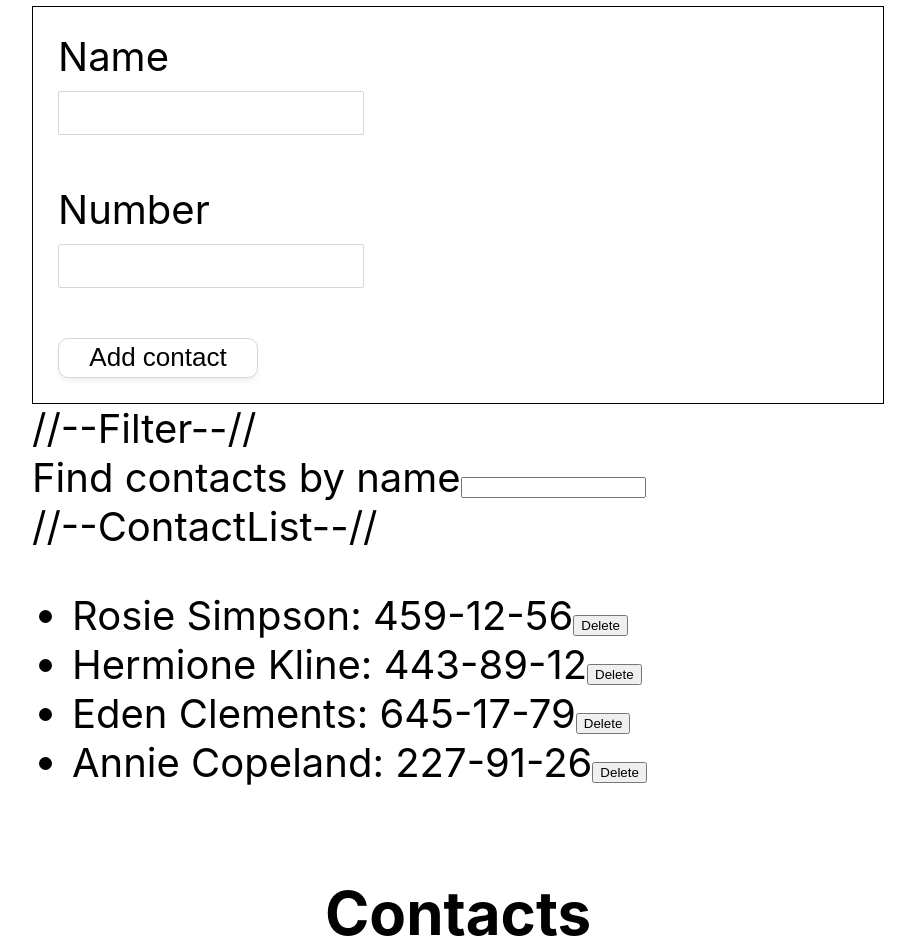
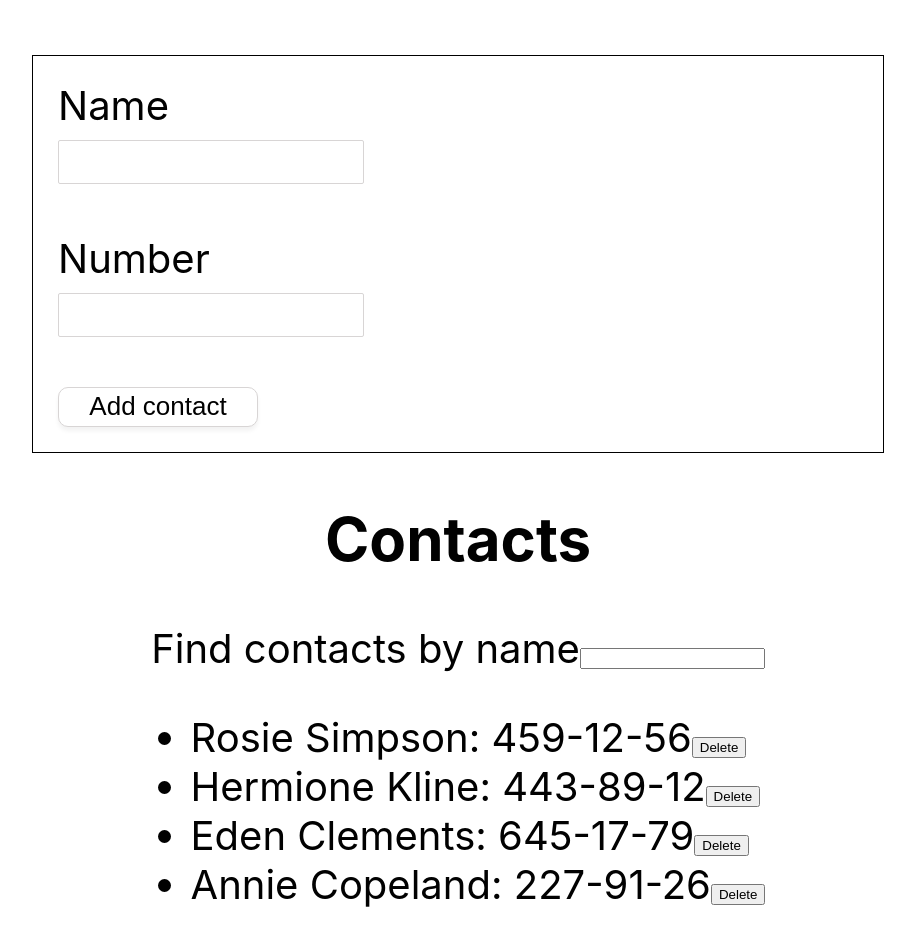
Before and after one commit to GitGoIT/goit-react-hw-04-phonebook, a React (Create React App) app: page / in a window 1280 px wide. Shown: the whole page, without its empty margins (182-1097 px from the left). After the commit the page ends 909 px from the top, so only its background shows below. Built offline with nearby package versions, Linux system fonts and the light colour scheme.

Commit message:
commit_draft-upd

```diff
--- a/src/components/App.jsx
+++ b/src/components/App.jsx
@@ -1,7 +1,83 @@
-import { ContactForm } from "./ContactForm/ContactForm.jsx"
+// import { ContactForm } from "./ContactForm/ContactForm.jsx"
+import { Component } from "react";
+import { nanoid } from "nanoid";
+import propTypes from 'prop-types';
+import css from './/ContactForm/ContactForm.module.css';
 
 
-export const App = () => {
+export class App extends Component {
+
+   state = {
+        contacts: [
+           {id: nanoid(), name: 'Rosie Simpson', number: '459-12-56'},
+           {id: nanoid(), name: 'Hermione Kline', number: '443-89-12'},
+           {id: nanoid(), name: 'Eden Clements', number: '645-17-79'},
+           {id: nanoid(), name: 'Annie Copeland', number: '227-91-26'},
+       ],
+       name: '',
+       number: '',
+       filter: ''
+    }
+
+    addContact = (e) => {
+        e.preventDefault();
+        this.setState(prevState => {
+            const { name, number, contacts } = prevState;
+            if (this.isDublicate(name, number)) {    // cheking for dublicate in state list
+                return alert(`${name} is already in contacts`)
+            }
+            const newContact = {
+                id: nanoid(),
+                name,
+                number,
+            }
+            return {contacts: [newContact, ...contacts], name:"", number:""}
+        })
+    }
+
+    deleteContact (id) {
+        this.setState(({ contacts }) => {
+            const newContacts = contacts.filter(contact => contact.id !== id);
+            return { contacts: newContacts}
+       })
+    }
+
+    handleChange = ({ target }) => {
+        const { name, value } = target;
+        this.setState({
+            [name]: value
+        })
+
+    }
+
+    isDublicate(name, number) {
+        const normalizedName = name.toLowerCase();
+        const normalizedNumber = number.toLowerCase();
+        const { contacts } = this.state;
+        const result = contacts.find(({ name, number }) => {
+            return (name.toLowerCase() === normalizedName && number.toLowerCase() === normalizedNumber)
+        })
+        return Boolean(result)
+    }
+
+    getFilteredContacts() {
+        const { filter, contacts } = this.state;
+        if (!filter) {   // cheking if filter input is empty (false) then do nothing
+            return contacts;
+        }
+        const normalizedFilter = filter.toLowerCase();
+        const result = contacts.filter(({ name, number }) => {
+            return (name.toLowerCase().includes(normalizedFilter) || number.toLowerCase().includes(normalizedFilter) )
+        })
+        return result;
+  }
+
+  render() {
+    const { addContact, handleChange } = this;
+    const { name, number } = this.state
+    const contacts = this.getFilteredContacts();
+    const contact = contacts.map(({ id, name, number }) => <li key={id}>{name}: {number}<button onClick={() => this.deleteContact(id)} type="button">Delete</button></li>)
+
     return (
       <div
         style={{
@@ -15,11 +91,40 @@ export const App = () => {
         }}
       >
         <h1>Phonebook</h1>
-      <ContactForm />
+        <form action="" className={css.container} onSubmit={addContact}>
+                    <div className={css.block}>
+                        <label htmlFor="">Name</label>
+                        <input onChange={handleChange} value={name} className={css.input}
+                            type="text"
+                            name="name"
+                            pattern="^[a-zA-Zа-яА-Я]+(([' -][a-zA-Zа-яА-Я ])?[a-zA-Zа-яА-Я]*)*$"
+                            title="Name may contain only letters, apostrophe, dash and spaces. For example Adrian, Jacob Mercer, Charles de Batz de Castelmore d'Artagnan"
+                            required
+                        />
+                    </div>
+                    <div className={css.block}>
+                        <label htmlFor="">Number</label>
+                        <input onChange={handleChange} value={number} className={css.input}
+                            type="tel"
+                            name="number"
+                            pattern="\+?\d{1,4}?[-.\s]?\(?\d{1,3}?\)?[-.\s]?\d{1,4}[-.\s]?\d{1,4}[-.\s]?\d{1,9}"
+                            title="Phone number must be digits and can contain spaces, dashes, parentheses and can start with +"
+                            required
+                        />
+                    </div>
+                    <button type="submit" className={css.btn}>Add contact</button>
+                </form>
 
         <h2>Contacts</h2>
-      {/* <Filter ... />
-      <ContactList ... /> */}
+        <div>
+                    <label htmlFor="">Find contacts by name</label>
+                    <input name="filter" onChange={handleChange} type="text" />
+                </div>
+
+                <ul>
+                   {contact}
+                </ul>
       </div>
     );
   };
+};
--- a/src/components/ContactForm/ContactForm.jsx
+++ b/src/components/ContactForm/ContactForm.jsx
@@ -1,120 +1,120 @@
-import { Component } from "react";
-import { nanoid } from "nanoid";
-import propTypes from 'prop-types';
-import css from './/ContactForm.module.css';
+// import { Component } from "react";
+// import { nanoid } from "nanoid";
+// import propTypes from 'prop-types';
+// import css from './/ContactForm.module.css';
 
-export class ContactForm extends Component {
+// export class ContactForm extends Component {
 
-    state = {
-        contacts: [
-           {id: nanoid(), name: 'Rosie Simpson', number: '459-12-56'},
-           {id: nanoid(), name: 'Hermione Kline', number: '443-89-12'},
-           {id: nanoid(), name: 'Eden Clements', number: '645-17-79'},
-           {id: nanoid(), name: 'Annie Copeland', number: '227-91-26'},
-       ],
-       name: '',
-       number: '',
-       filter: ''
-    }
+    // state = {
+    //     contacts: [
+    //        {id: nanoid(), name: 'Rosie Simpson', number: '459-12-56'},
+    //        {id: nanoid(), name: 'Hermione Kline', number: '443-89-12'},
+    //        {id: nanoid(), name: 'Eden Clements', number: '645-17-79'},
+    //        {id: nanoid(), name: 'Annie Copeland', number: '227-91-26'},
+    //    ],
+    //    name: '',
+    //    number: '',
+    //    filter: ''
+    // }
 
-    addContact = (e) => {
-        e.preventDefault();
-        this.setState(prevState => {
-            const { name, number, contacts } = prevState;
-            if (this.isDublicate(name, number)) {    // cheking for dublicate in state list
-                return alert(`${name} is already in contacts`)
-            }
-            const newContact = {
-                id: nanoid(),
-                name,
-                number,
-            }
-            return {contacts: [newContact, ...contacts], name:"", number:""}
-        })
-    }
+    // addContact = (e) => {
+    //     e.preventDefault();
+    //     this.setState(prevState => {
+    //         const { name, number, contacts } = prevState;
+    //         if (this.isDublicate(name, number)) {    // cheking for dublicate in state list
+    //             return alert(`${name} is already in contacts`)
+    //         }
+    //         const newContact = {
+    //             id: nanoid(),
+    //             name,
+    //             number,
+    //         }
+    //         return {contacts: [newContact, ...contacts], name:"", number:""}
+    //     })
+    // }
 
-    deleteContact (id) {
-        this.setState(({ contacts }) => {
-            const newContacts = contacts.filter(contact => contact.id !== id);
-            return { contacts: newContacts}
-       })
-    }
+    // deleteContact (id) {
+    //     this.setState(({ contacts }) => {
+    //         const newContacts = contacts.filter(contact => contact.id !== id);
+    //         return { contacts: newContacts}
+    //    })
+    // }
 
-    handleChange = ({ target }) => {
-        const { name, value } = target;
-        this.setState({
-            [name]: value
-        })
+    // handleChange = ({ target }) => {
+    //     const { name, value } = target;
+    //     this.setState({
+    //         [name]: value
+    //     })
 
-    }
+    // }
 
-    isDublicate(name, number) {
-        const normalizedName = name.toLowerCase();
-        const normalizedNumber = number.toLowerCase();
-        const { contacts } = this.state;
-        const result = contacts.find(({ name, number }) => {
-            return (name.toLowerCase() === normalizedName && number.toLowerCase() === normalizedNumber)
-        })
-        return Boolean(result)
-    }
+    // isDublicate(name, number) {
+    //     const normalizedName = name.toLowerCase();
+    //     const normalizedNumber = number.toLowerCase();
+    //     const { contacts } = this.state;
+    //     const result = contacts.find(({ name, number }) => {
+    //         return (name.toLowerCase() === normalizedName && number.toLowerCase() === normalizedNumber)
+    //     })
+    //     return Boolean(result)
+    // }
 
-    getFilteredContacts() {
-        const { filter, contacts } = this.state;
-        if (!filter) {   // cheking if filter input is empty (false) then do nothing
-            return contacts;
-        }
-        const normalizedFilter = filter.toLowerCase();
-        const result = contacts.filter(({ name, number }) => {
-            return (name.toLowerCase().includes(normalizedFilter) || number.toLowerCase().includes(normalizedFilter) )
-        })
-        return result;
-    }
+    // getFilteredContacts() {
+    //     const { filter, contacts } = this.state;
+    //     if (!filter) {   // cheking if filter input is empty (false) then do nothing
+    //         return contacts;
+    //     }
+    //     const normalizedFilter = filter.toLowerCase();
+    //     const result = contacts.filter(({ name, number }) => {
+    //         return (name.toLowerCase().includes(normalizedFilter) || number.toLowerCase().includes(normalizedFilter) )
+    //     })
+    //     return result;
+    // }
 
-    render() {
-        const { addContact, handleChange } = this;
-        const { name, number } = this.state
-        const contacts = this.getFilteredContacts();
-        const contact = contacts.map(({ id, name, number }) => <li key={id}>{name}: {number}<button onClick={() => this.deleteContact(id)} type="button">Delete</button></li>)
+    // render() {
+    //     const { addContact, handleChange } = this;
+    //     const { name, number } = this.state
+    //     const contacts = this.getFilteredContacts();
+    //     const contact = contacts.map(({ id, name, number }) => <li key={id}>{name}: {number}<button onClick={() => this.deleteContact(id)} type="button">Delete</button></li>)
 
-        return (
-            <div>
-                <form action="" className={css.container} onSubmit={addContact}>
-                    <div className={css.block}>
-                        <label htmlFor="">Name</label>
-                        <input onChange={handleChange} value={name} className={css.input}
-                            type="text"
-                            name="name"
-                            pattern="^[a-zA-Zа-яА-Я]+(([' -][a-zA-Zа-яА-Я ])?[a-zA-Zа-яА-Я]*)*$"
-                            title="Name may contain only letters, apostrophe, dash and spaces. For example Adrian, Jacob Mercer, Charles de Batz de Castelmore d'Artagnan"
-                            required
-                        />
-                    </div>
-                    <div className={css.block}>
-                        <label htmlFor="">Number</label>
-                        <input onChange={handleChange} value={number} className={css.input}
-                            type="tel"
-                            name="number"
-                            pattern="\+?\d{1,4}?[-.\s]?\(?\d{1,3}?\)?[-.\s]?\d{1,4}[-.\s]?\d{1,4}[-.\s]?\d{1,9}"
-                            title="Phone number must be digits and can contain spaces, dashes, parentheses and can start with +"
-                            required
-                        />
-                    </div>
-                    <button type="submit" className={css.btn}>Add contact</button>
-                </form>
+        // return (
+        //     <div>
+                // <form action="" className={css.container} onSubmit={addContact}>
+                //     <div className={css.block}>
+                //         <label htmlFor="">Name</label>
+                //         <input onChange={handleChange} value={name} className={css.input}
+                //             type="text"
+                //             name="name"
+                //             pattern="^[a-zA-Zа-яА-Я]+(([' -][a-zA-Zа-яА-Я ])?[a-zA-Zа-яА-Я]*)*$"
+                //             title="Name may contain only letters, apostrophe, dash and spaces. For example Adrian, Jacob Mercer, Charles de Batz de Castelmore d'Artagnan"
+                //             required
+                //         />
+                //     </div>
+                //     <div className={css.block}>
+                //         <label htmlFor="">Number</label>
+                //         <input onChange={handleChange} value={number} className={css.input}
+                //             type="tel"
+                //             name="number"
+                //             pattern="\+?\d{1,4}?[-.\s]?\(?\d{1,3}?\)?[-.\s]?\d{1,4}[-.\s]?\d{1,4}[-.\s]?\d{1,9}"
+                //             title="Phone number must be digits and can contain spaces, dashes, parentheses and can start with +"
+                //             required
+                //         />
+                //     </div>
+                //     <button type="submit" className={css.btn}>Add contact</button>
+                // </form>
         //--Filter--//
-                <div>
-                    <label htmlFor="">Find contacts by name</label>
-                    <input name="filter" onChange={handleChange} type="text" />
-                </div>
-        //--ContactList--//
-                <ul>
-                   {contact}
-                </ul>
+        //         <div>
+        //             <label htmlFor="">Find contacts by name</label>
+        //             <input name="filter" onChange={handleChange} type="text" />
+        //         </div>
+        // //--ContactList--//
+        //         <ul>
+        //            {contact}
+        //         </ul>
 
-            </div>
-        )
-    }
-}
+//             </div>
+//         )
+//     }
+// }
 
 // ContactForm.propTypes = {
 // //   options: propTypes.arrayOf(propTypes.number).isRequired,
```
Lines whose indentation alone changed are shown as unchanged.
